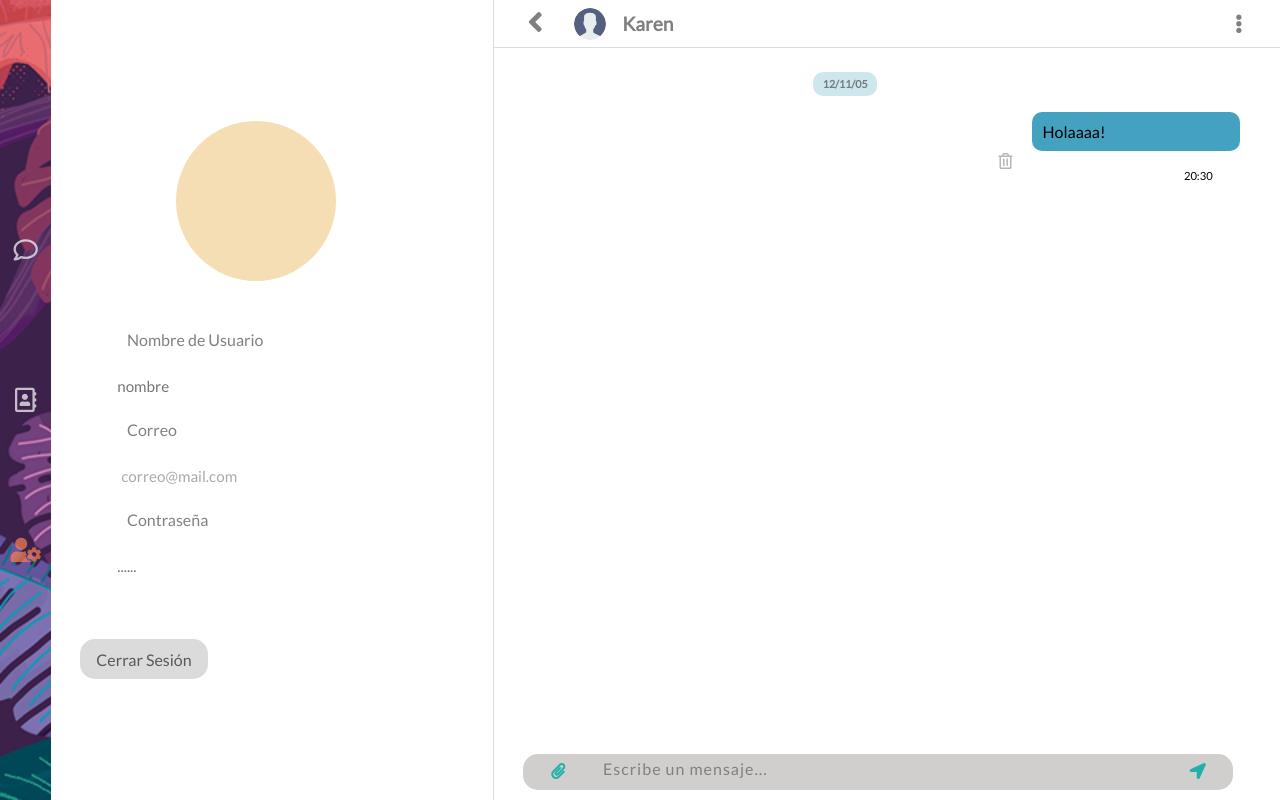
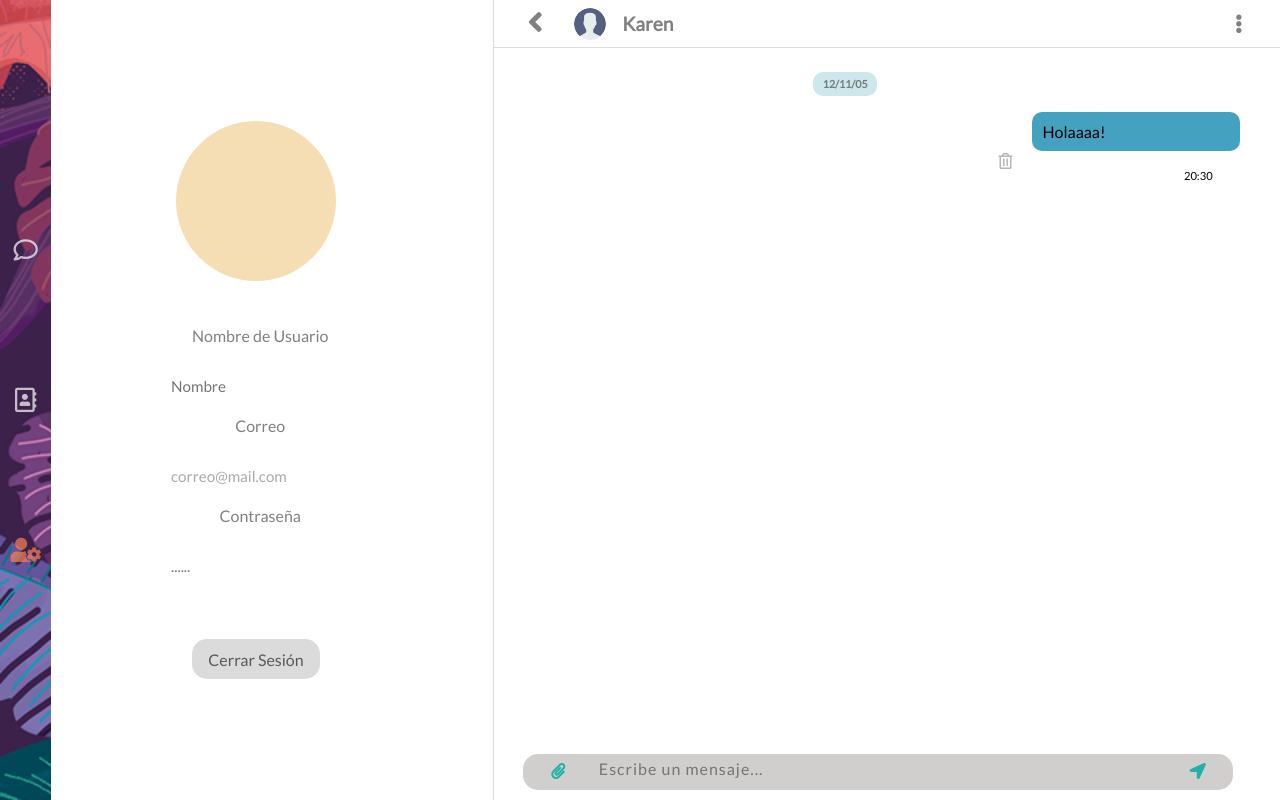
Before and after one commit to antoniovgmx/Chat, a website: page public/inicio.html in a window 1280 px wide. Both pictures are taken after a click on the element 25 px from the left and 550 px from the top of the page. Drawn offline with nearby package versions, Linux system fonts and the light colour scheme; no server answers.

Commit message:
Correcciones del perfil

```diff
--- a/public/css/estilos.css
+++ b/public/css/estilos.css
@@ -9,7 +9,6 @@ body{
     padding: 0px;
     margin: 0px;
      font-family: var(--letra1);
-     /* background: black; */
 
 }
 .img{
@@ -536,13 +535,18 @@ footer{
    background-color: rgb(1, 82, 97);
    color: white;
 }
+.salir{
+    border-left: 100px;
+    background-color: pink;
+}
 .form{
     display: flex;
     flex-direction: column;
     align-items: center;
     justify-content: center;
+    text-align: center;
 }
-.PERFIL{
+#PERFIL{
      align-content: center;
      box-sizing: border-box;
      display: flex;
@@ -559,13 +563,11 @@ footer{
 }
 .nombreUsuario, .contra{
     border-style: none;
-    margin-right: 35%;
     font-size: .95rem;
     color: lightgray !important;
 }
 .correo{
     border-style: none;
-    margin-right: 50%;
     font-size: .95rem;
     color: darkgrey;
 }
@@ -586,7 +588,6 @@ footer{
     font-size: 1rem;
     border-radius: 15px;
     color: #57595a;
-    margin-left: -14rem;
     margin-top: 4rem;
 }
 .salir:hover{
--- a/public/inicio.html
+++ b/public/inicio.html
@@ -1,5 +1,5 @@
 <!DOCTYPE html>
-<html lang="en">
+<html lang="es">
 <head>
     <meta charset="UTF-8">
     <meta name="viewport" content="width=device-width, initial-scale=1.0">
@@ -109,15 +109,17 @@
             </div>
     </div>
     <div class="todo PERFIL" id="PERFIL">
+        <div id="container-all">
         <div class="form">
             <div class="imgPerfil"></div>
             <p class="titulo Per">Nombre de Usuario</p>
-            <input type="text" placeholder="nombre" class="nombreUsuario">
+            <input type="text" placeholder="Nombre" class="nombreUsuario">
             <p class="titulo Per">Correo</p>
-            <p class="correo">correo@mail.com</p>
+            <input type="text" class="correo" readonly="readonly" value="correo@mail.com">
             <p class="titulo Per">Contraseña</p>
             <input type="password" name="contra" id="contra" class="contra" placeholder="......">
             <button class="salir" id="salir">Cerrar Sesión</button>
+        </div>
         </div>
     </div>
 
@@ -141,8 +143,7 @@
             <div class="archivos">
                 <i class="fas fa-paperclip"></i>
             </div>
-<textarea placeholder="Escribe un mensaje..." class="mensajeT" id="mensajeT"> Escribe un mensaje...
-            </textarea>
+<textarea placeholder="Escribe un mensaje..." class="mensajeT" id="mensajeT"></textarea>
                 <div class="enviar" id="enviar">
                 <i class="fas fa-location-arrow"></i>
             </div>
--- a/public/js/funciones.js
+++ b/public/js/funciones.js
@@ -66,7 +66,7 @@ function per(){
          document.getElementById("chat").style.color = "white";
          document.getElementById("conver").style.color = "white";
 
-         document.getElementById("PERFIL").style.display = "block";
+         document.getElementById("PERFIL").style.display = "flex";
          document.getElementById("CHATS").style.display = "none";
          document.getElementById("CONTACTOS").style.display = "none";
          }else{
@@ -75,7 +75,7 @@ function per(){
               document.getElementById("conver").style.color = "white";
 
               document.getElementById("CONVER").style.display = "block"
-              document.getElementById("PERFIL").style.display = "block";
+              document.getElementById("PERFIL").style.display = "flex";
               document.getElementById("CHATS").style.display = "none";
               document.getElementById("CONTACTOS").style.display = "none";
 
```
